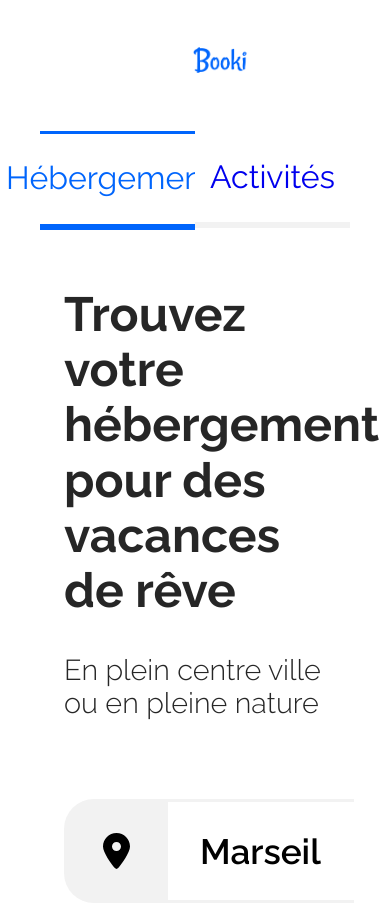
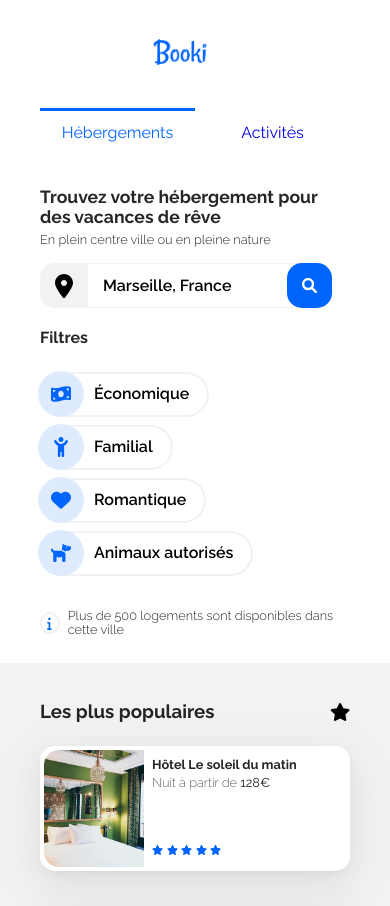
Before and after one commit to Strix0x2A/P2-Booki, a website: page index.html in a window 390 px wide. Shown: the top 906 px of the page. Drawn offline with Linux system fonts and the light colour scheme.

Commit message:
mobile ok

```diff
--- a/css/index.css
+++ b/css/index.css
@@ -294,7 +294,7 @@ header>*>#logo {
 
 /* #region IMG */
 .img {
-	object-fit: cover
+	object-fit: cover;
 }
 
 /* #endregion */
@@ -390,6 +390,7 @@ header>*>#logo {
 	border-bottom-left-radius: var(--border-radius);
 	height: 100%;
 	width: 40%;
+	min-width: 100px;
 }
 
 #populaires>.card>.data {
@@ -544,23 +545,13 @@ footer {
 	/* #region HEBERGEMENTS TABLET */
 	#hebergements {
 		width: 100%;
-		display: flex;
-		flex-wrap: wrap;
-		justify-content: space-between;
+		/* display: flex; */
+		/* flex-wrap: wrap; */
+		/* justify-content: space-between; */
 	}
 
 	#hebergements>h3 {
 		flex: 0 0 100%;
-	}
-
-	#hebergements>.wrapper {
-		display: inline;
-		width: 50%;
-	}
-
-	#hebergements>*>.card {
-		width: calc(100% - 24px);
-		height: 300px;
 	}
 
 	#hebergements>*>.card>.img {
@@ -584,17 +575,26 @@ footer {
 	#populaires {
 		width: 100%;
 		background-color: var(--gray);
-		padding: 40px 0;
+		padding: 0px 40px;
 		border-radius: 0;
+		display: flex;
+		flex-direction: row;
+		flex-wrap: wrap;
+		justify-content: space-between;
 	}
 
 	#populaires>* {
 		max-width: var(--tablet-inner-content);
-		margin: 0px 40px;
 	}
 
 	#populaires>.title {
 		margin-bottom: 24px;
+		flex: 0 0 100%;
+	}
+
+	#populaires>.card {
+		width: 30%;
+		margin-bottom: 40px;
 	}
 
 	#populaires>.card>* {
@@ -659,16 +659,10 @@ footer {
 	/* #region HEADER MOBILE */
 	header {
 		width: 100%;
-		display: flex;
+		max-width: var(--mobile-content);
 		flex-direction: column;
 		justify-content: center;
 		align-items: center;
-	}
-
-	header>#logo-container {
-		margin-top: 20px;
-		margin-bottom: 40px;
-		padding-left: 80px;
 	}
 
 	#menu-links-wrapper {
@@ -679,105 +673,22 @@ footer {
 	}
 
 	.menu-link {
-		display: flex;
-		justify-content: center;
-		align-items: center;
-		font-size: 200%;
-		text-decoration: none;
-		padding: 45px;
+		/* padding: 45px; */
 		height: 48px;
 		width: 50%;
-		background: white;
-		border: none;
-		border-bottom: 6px solid var(--gray);
-	}
-
-	.menu-link:hover {
-		border-bottom: 6px solid var(--blue);
-		color: var(--blue);
-	}
-
-	.menu-link:visited {
-		color: rgba(0, 0, 0, 0.85);
-	}
-
-	.menu-link.selected {
-		border-bottom: 6px solid var(--blue);
-		color: var(--blue);
-	}
-
-	/* #endregion */
-
-	/* #region CATCH-PHRASE MOBILE */
-	#catch-phrase {
-		padding: 0px 24px;
-		padding-top: 64px;
-	}
-
-	#catch-phrase>p {
-		margin: 0;
-	}
-
-	#catch-phrase>#primary {
-		font-weight: 700;
-		font-size: 300%;
-	}
-
-	#catch-phrase>#secondary {
-		font-weight: 300;
-		font-size: 180%;
-		margin-top: 30px;
-		margin-bottom: 76px;
 	}
 
 	/* #endregion */
 
 	/* #region SEARCH-BAR MOBILE */
-	#search {
-		padding: 0px 24px;
-		width: 100%;
+	#search>#btn-icon {
 		display: flex;
-		height: 104px;
-		margin-bottom: 24px;
-	}
-
-	#search>* {
-		height: 100%;
-		font-weight: 600;
-	}
-
-	#search>#icon {
-		height: 100%;
-		width: 104px;
-		display: flex;
-		align-items: center;
-		justify-content: center;
-		background-color: var(--gray);
-		border-top-left-radius: var(--mobile-border-radius);
-		border-bottom-left-radius: var(--mobile-border-radius);
-	}
-
-	#search>#icon>#location {
-		height: 36px;
-	}
-
-	#search>#bar {
-		width: calc(100% - 104px - 52px);
-		border-top: 3px solid var(--gray);
-		border-bottom: 3px solid var(--gray);
-		padding: 32px;
-		font-size: 220%;
-		border-left: none;
-		border-right: none;
-	}
-
-	#search>#btn-icon {
 		background-color: var(--blue);
-		border-radius: var(--mobile-border-radius);
-		width: 104px;
-		height: 104px;
+		border-radius: var(--border-radius);
+		width: 45px;
+		height: 45px;
 		border: none;
-		position: absolute;
+		position: relative;
 		right: 18px;
 	}
 
@@ -785,105 +696,24 @@ footer {
 		display: none;
 	}
 
-	#search>#btn-icon:hover {
-		opacity: 0.9;
+	#search>#bar {
+		width: 70%;
+		max-width: 500px;
+		min-width: 200px;
 	}
 
 	/* #endregion */
 
 	/* #region FILTERS MOBILE */
 	#filters {
-		padding: 0px 24px;
 		display: flex;
 		flex-wrap: wrap;
-		font-weight: 600;
 		margin-bottom: 12px;
 	}
 
 	#filters>h4 {
 		flex: 0 0 100%;
-		font-size: 260%;
 		margin-bottom: 24px;
-	}
-
-	.filters-buttons {
-		height: 106px;
-		display: flex;
-		justify-content: flex-start;
-		align-items: center;
-		background-color: white;
-		border: 5px solid var(--gray);
-		border-radius: 50px;
-		margin-bottom: 24px;
-		margin-left: 12px;
-		font-size: 200%;
-		font-weight: 600;
-	}
-
-	.filters-buttons:hover {
-		background-color: var(--lighter-blue);
-		border: 5px solid var(--lighter-blue);
-		color: var(--blue);
-	}
-
-	.filters-icons {
-		height: 106px;
-		width: 106px;
-		display: flex;
-		justify-content: center;
-		align-items: center;
-		position: relative;
-		left: -10px;
-		background-color: var(--lighter-blue);
-		border-radius: 100%;
-		margin-right: 8px;
-	}
-
-	.filters-icons>* {
-		height: 100%;
-		width: 100%;
-		max-height: 48px;
-		max-width: 48px;
-		color: var(--blue);
-	}
-
-	.filters-icons>*>* {
-		background-color: var(--blue);
-	}
-
-	.filters-text {
-		margin-right: 24px;
-	}
-
-	/* #endregion */
-
-	/* #region RESULTS HEADER MOBILE */
-	#result-header {
-		display: flex;
-		align-items: baseline;
-		margin-bottom: 42px;
-	}
-
-	#info {
-		border-radius: 100%;
-		border: 3px solid var(--gray);
-		height: 48px;
-		width: 64px;
-		display: flex;
-		justify-content: center;
-		align-items: center;
-	}
-
-	#info>* {
-		max-height: 24px;
-		max-width: 24px;
-	}
-
-	#count {
-		margin-left: 24px;
-		font-weight: 200;
-		font-size: 220%;
-		font-weight: 300;
 	}
 
 	/* #endregion */
@@ -896,36 +726,12 @@ footer {
 
 	#second-wrapper {
 		padding: 0px 24px;
-		/* margin-bottom: 48px; */
-	}
-
-	.title {
-		margin-top: 38px;
-		margin-bottom: 20px;
-	}
-
-	/* #endregion */
-
-	/* #region CARDS MOBILE */
-	.card {
-		background-color: white;
-		border-radius: var(--mobile-border-radius);
-		box-shadow: 0 6px 16px -8px rgba(0, 0, 0, 0.08), 0 9px 28px 0 rgba(0, 0, 0, 0.05),
-			0 12px 48px 16px rgba(0, 0, 0, 0.03);
-		contain: content;
-	}
-
-	/* #endregion */
-
-	/* #region IMG ALL */
-	.img {
-		object-fit: cover
 	}
 
 	/* #endregion */
 
 	/* #region DATA MOBILE */
-	.data {
+	/* .data {
 		background-color: white;
 		font-size: 225%;
 	}
@@ -941,41 +747,22 @@ footer {
 
 	.stars-wrapper>.star {
 		height: 24px;
-	}
+	} */
 
 	/* #endregion */
 
 	/* #region HEBERGEMENTS MOBILE */
 	#hebergements {
-		padding: 36px 24px;
 		width: 100%;
 		margin-bottom: 24px;
+		padding: 0 40px;
 	}
 
-	#hebergements>h3 {
-		font-size: 300%;
-		margin-bottom: 42px;
+	#hebergements>.wrapper {
+		flex-direction: column;
 	}
 
 	#hebergements>*>.card {
-		width: 100%;
-		height: 418px;
-		padding: 12px;
-		margin-bottom: 24px;
-		box-shadow: 0 6px 16px -8px rgba(0, 0, 0, 0.08), 0 9px 28px 0 rgba(0, 0, 0, 0.05),
-			0 12px 48px 16px rgba(0, 0, 0, 0.03);
-	}
-
-	#hebergements>*>.card>.img {
-		border-top-left-radius: var(--border-radius);
-		border-top-right-radius: var(--border-radius);
-		width: 100%;
-		height: calc(100% - 154px);
-	}
-
-	#hebergements>*>*>.data {
-		padding: 12px 24px;
-		height: 154px;
 		width: 100%;
 	}
 
@@ -983,119 +770,49 @@ footer {
 		margin-top: 3px;
 	}
 
-	#more {
-		margin-top: 36px;
-		background-color: white;
-		border: none;
-		font-size: 225%;
-		font-weight: 600;
-	}
-
 	/* #endregion */
 
 	/* #region POPULAIRES MOBILE */
 	#populaires {
-		padding: 42px 24px 54px 24px;
 		width: 100%;
 		background-color: var(--gray);
-	}
-
-	#populaires>.title>.star {
-		height: 42px;
-	}
-
-	#populaires>.title {
-		display: flex;
-		justify-content: space-between;
-		align-items: center;
-		font-size: 300%;
-		margin-bottom: 62px;
+		flex-direction: column;
 	}
 
 	#populaires>.card {
-		height: 305px;
-		padding: 12px;
-		margin-bottom: 20px;
-		display: flex;
-	}
-
-	#populaires>.card>.img {
-		border-top-left-radius: var(--mobile-border-radius);
-		border-bottom-left-radius: var(--mobile-border-radius);
-		height: 100%;
-		width: 40%;
-	}
-
-	#populaires>.card>.data {
-		padding: 18px 42px;
-		display: flex;
-		flex-direction: column;
-		justify-content: space-between;
+		width: 100%;
 	}
 
 	/* #endregion */
 
 	/* #region ACTIVITES MOBILE */
-	#activites {
-		margin-bottom: 102px;
+	#activites>.small-result-wrapper {
+		width: 100%;
+		margin: 0px;
 	}
 
-	#second-wrapper>h3 {
-		font-size: 300%;
-		margin-bottom: 64px;
-	}
-
-	#activites>.card,
-	#activites>.small-result-wrapper>.card {
-		width: 100%;
-		border-radius: var(--mobile-border-radius);
-		box-shadow: 0 6px 16px -8px rgba(0, 0, 0, 0.08), 0 9px 28px 0 rgba(0, 0, 0, 0.05),
-			0 12px 48px 16px rgba(0, 0, 0, 0.03);
-		margin-bottom: 45px;
-	}
-
-	#activites>*>.data,
-	#activites>*>*>.data {
-		padding: 24px;
-		font-weight: 700;
-		height: 115px;
+	#activites>.card {
 		width: 100%;
 	}
 
-	#activites>*>.img,
-	#activites>*>*>.img {
-		border-top-left-radius: var(--border-radius);
-		border-top-right-radius: var(--border-radius);
-		object-fit: cover;
+	#activites>.small-result-wrapper>.card {
 		width: 100%;
-		height: 285px;
+		margin-bottom: 24px;
 	}
 
 	/* #endregion */
 
 	/* #region FOOTER MOBILE */
 	footer {
-		height: 1018px;
-		padding: 42px 48px;
-		background-color: var(--gray);
+		padding: 40px 0px;
 		width: 100%;
-		display: flex;
 		flex-direction: column;
 		justify-content: space-around;
 	}
 
 	.footer-part-wrapper {
 		width: 100%;
-	}
-
-	.footer-part-title {
-		font-weight: 600;
-		font-size: 250%;
-	}
-
-	.footer-part {
-		font-size: 200%;
-		font-weight: 300;
+		margin: 0 40px;
 	}
 
 	/* #endregion */
```
